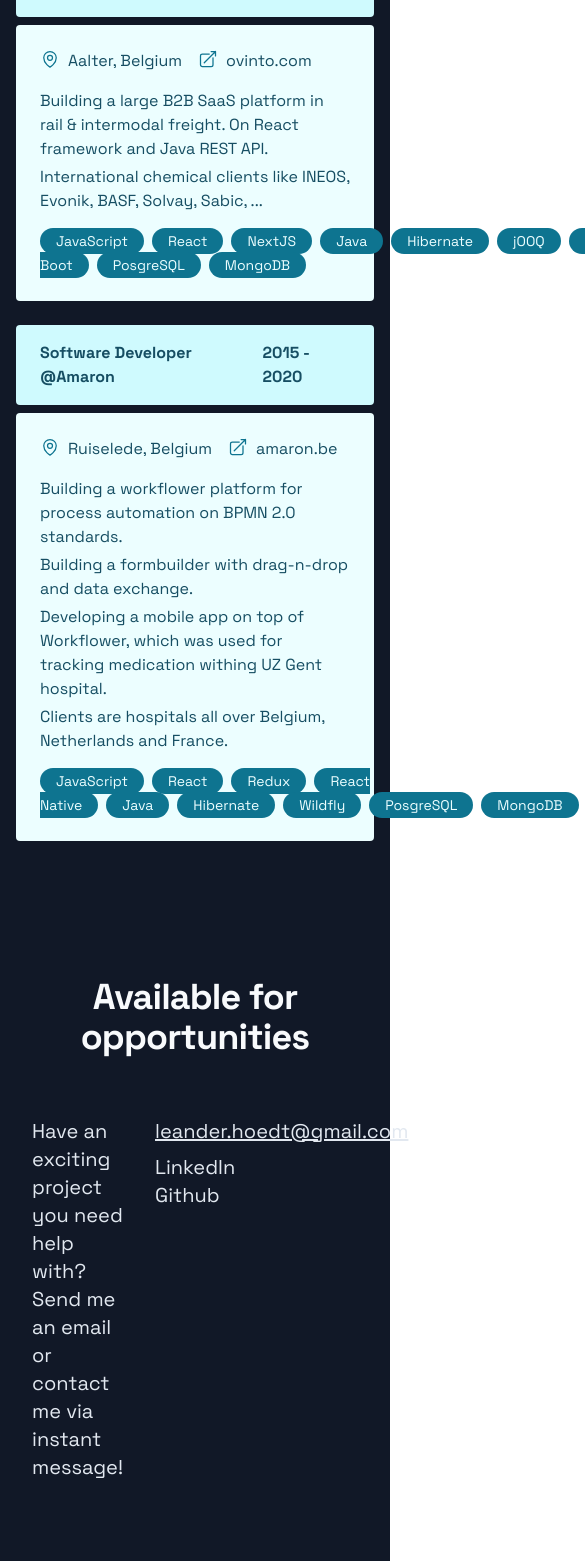
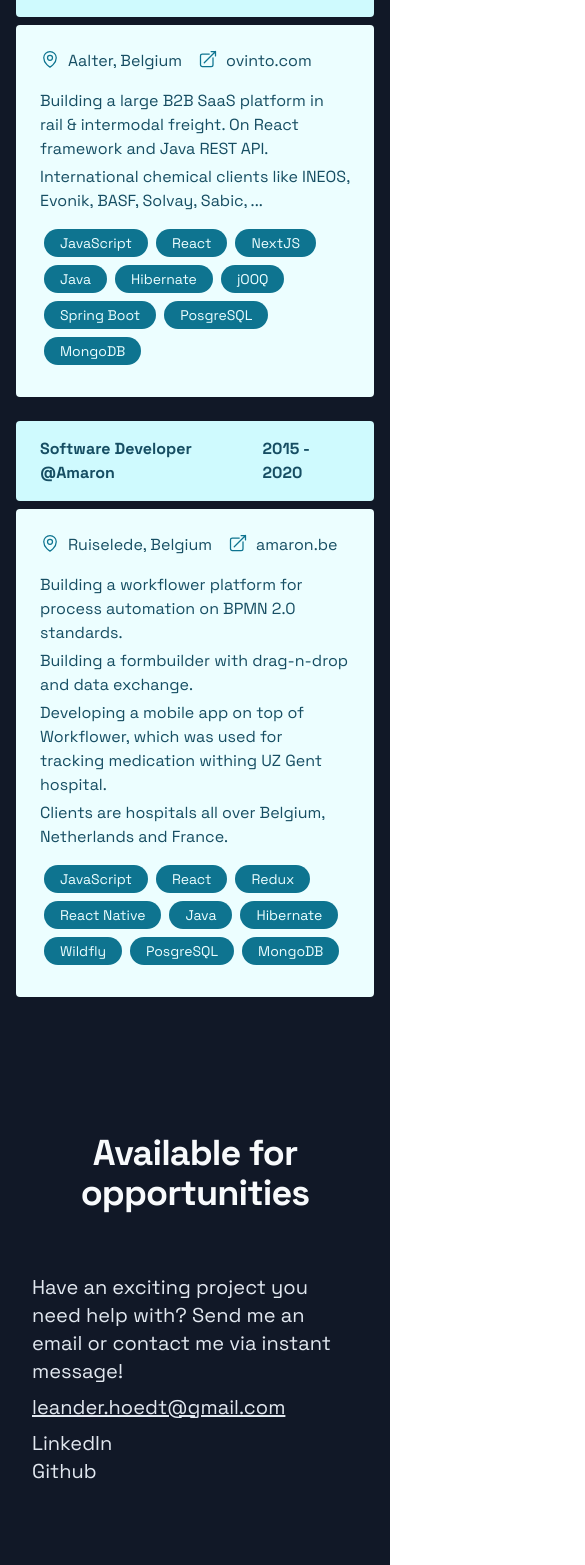
Before and after one commit to leanderhoedt/portfolio, a Next.js app: page / in a window 390 px wide. Shown: the part 3680-5245 px from the top of the page, 585 px wide, since content can reach past the window. Built offline with nearby package versions, Linux system fonts and the light colour scheme.

Commit message:
Mobile optimization

```diff
--- a/components/Contact/index.tsx
+++ b/components/Contact/index.tsx
@@ -9,15 +9,15 @@ const Contact = () => {
     >
       <div className="mx-auto max-w-7xl lg:px-8">
         <h1
-          className="pb-10 text-4xl tracking-tight text-center font-extrabold tracking-tight text-slate-50 md:text-5xl">
+          className="pb-8 text-4xl tracking-tight text-center font-extrabold tracking-tight text-slate-50 md:text-5xl">
           Available for opportunities
         </h1>
-        <div className="flex mt-5 mx-auto max-w-prose text-xl text-slate-200">
-          <div className="mx-4">
+        <div className="flex flex-col md:flex-row mt-5 mx-auto max-w-prose text-xl text-slate-200">
+          <div className="mx-4 mt-2">
             Have an exciting project you need help with?
             Send me an email or contact me via instant message!
           </div>
-          <div className="mx-4">
+          <div className="mx-4 mt-2">
             <div className="mb-2">
               <ClipboardCopyTooltip text="Click to copy!" copiedText="Copied!" textToCopy="leander.hoedt@gmail">
                 <span className="underline hover:text-cyan-400">leander.hoedt@gmail.com</span>
--- a/components/Experience/index.tsx
+++ b/components/Experience/index.tsx
@@ -57,17 +57,17 @@ const Experience = () => {
                   </div>
                 </div>
                 <div>
-                  <div className="space-x-2">
+                  <ul className="flex flex-wrap">
                     {
                       ["JavaScript", "React", "NextJS", "Java", "Hibernate", "jOOQ", "Spring Boot", "PosgreSQL", "MongoDB"].map((technology) => {
                         return (
-                          <span key={technology} className="px-4 py-1 rounded-full bg-cyan-700 text-cyan-50 text-sm">
-                            {technology}
-                          </span>
+                          <li key={technology} className="px-4 py-1 mb-2 mx-1 rounded-full bg-cyan-700 text-cyan-50 text-sm">
+                            <span>{technology}</span>
+                          </li>
                         )
                       })
                     }
-                  </div>
+                  </ul>
                 </div>
               </div>
             </div>
@@ -123,17 +123,17 @@ const Experience = () => {
                   </div>
                 </div>
                 <div>
-                  <div className="space-x-2">
+                  <ul className="flex flex-wrap">
                     {
                       ["JavaScript", "React", "Redux", "React Native", "Java", "Hibernate", "Wildfly", "PosgreSQL", "MongoDB"].map((technology) => {
                         return (
-                          <span key={technology} className="px-4 py-1 rounded-full bg-cyan-700 text-cyan-50 text-sm">
-                            {technology}
-                          </span>
+                          <li key={technology} className="px-4 py-1 mb-2 mx-1 rounded-full bg-cyan-700 text-cyan-50 text-sm">
+                            <span>{technology}</span>
+                          </li>
                         )
                       })
                     }
-                  </div>
+                  </ul>
                 </div>
               </div>
             </div>
```
